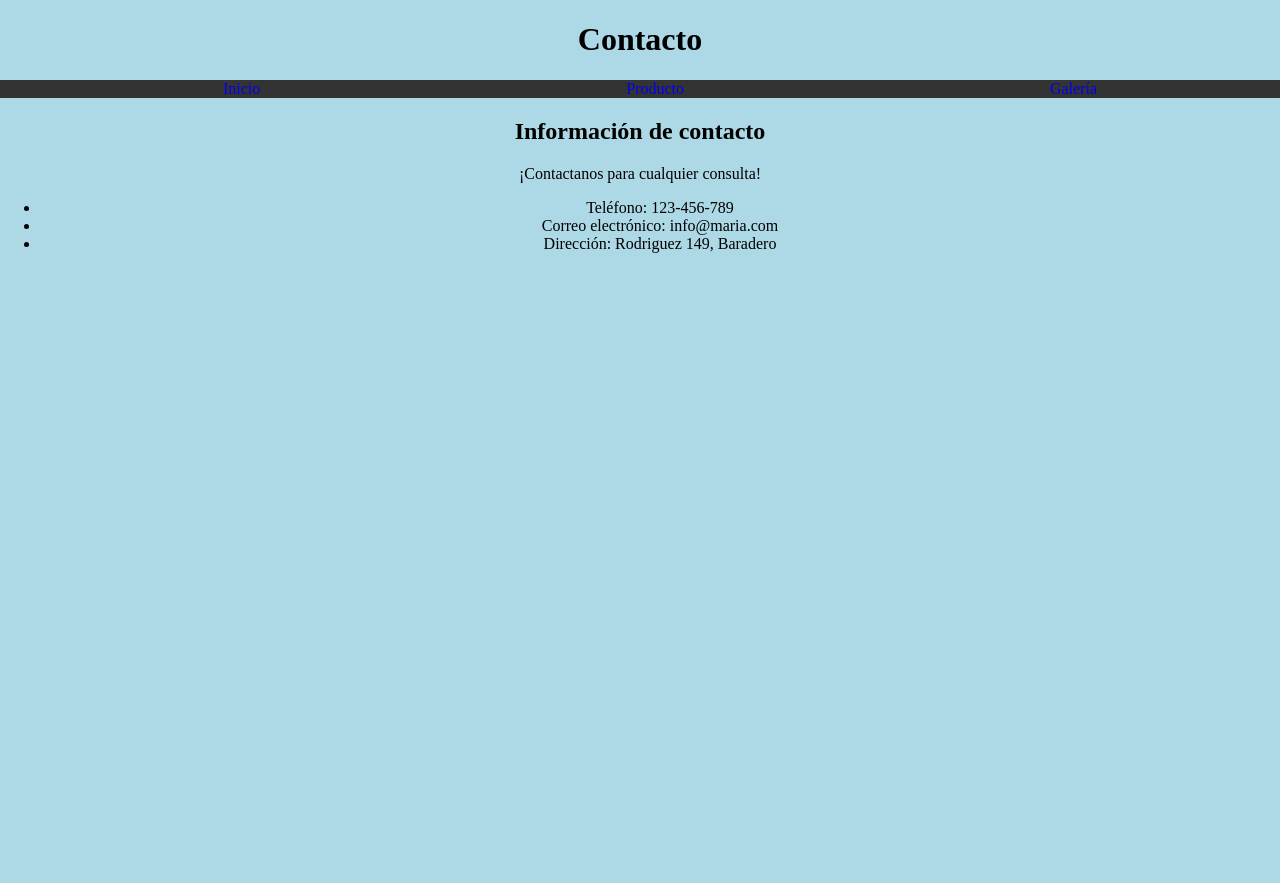
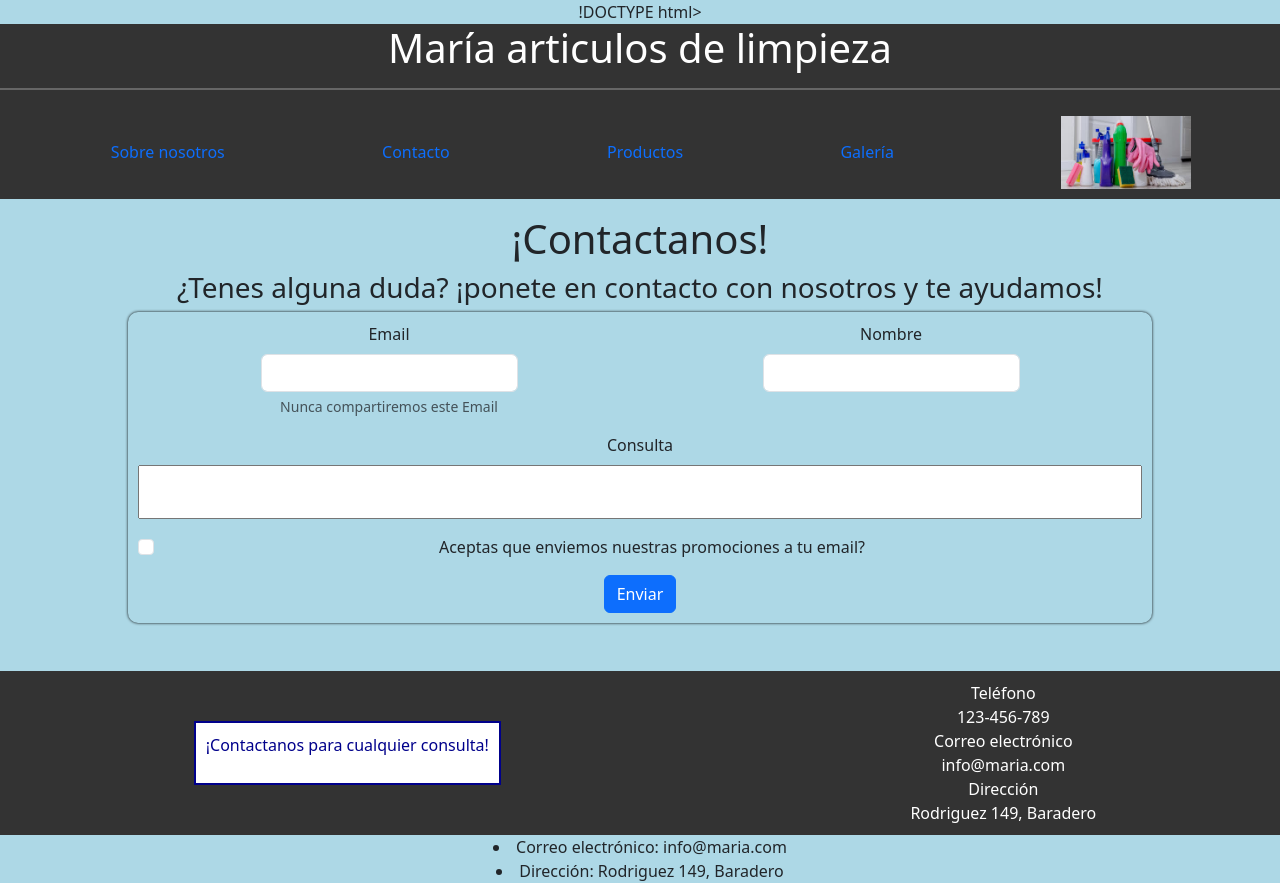
Before and after one commit to francuiti/CursoCoder, a plain HTML site: page pages/contacto.html in a window 1280 px wide. Before the commit the page ends 800 px from the top, so only its background shows below. Drawn offline with nearby package versions, Linux system fonts and the light colour scheme.

Commit message:
contacto.html

```diff
--- a/pages/contacto.html
+++ b/pages/contacto.html
@@ -1,28 +1,71 @@
-<!DOCTYPE html>
+!DOCTYPE html>
 <html lang="es">
 <head>
+    <link href="https://cdn.jsdelivr.net/npm/bootstrap@5.3.3/dist/css/bootstrap.min.css" rel="stylesheet" integrity="sha384-QWTKZyjpPEjISv5WaRU9OFeRpok6YctnYmDr5pNlyT2bRjXh0JMhjY6hW+ALEwIH" crossorigin="anonymous">
+    <script src="https://cdn.jsdelivr.net/npm/bootstrap@5.3.3/dist/js/bootstrap.bundle.min.js" integrity="sha384-YvpcrYf0tY3lHB60NNkmXc5s9fDVZLESaAA55NDzOxhy9GkcIdslK1eN7N6jIeHz" crossorigin="anonymous"></script>
+
     <meta charset="UTF-8">
     <meta name="viewport" content="width=device-width, initial-scale=1.0">
     <link rel="stylesheet" href="../css/style.css">
     <title>Contacto</title>
 </head>
 <body>
-    <header>
-        <h1>Contacto</h1>
-        <nav>
-            <ul>
-                <li><a href="index.html">Inicio</a></li>
-                <li><a href="producto.html">Producto</a></li>
-                <li><a href="galeria.html">Galería</a></li>
-            </ul>
-        </nav>
-    </header>
+    <nav>
+        <h1>María articulos de limpieza</h1>
+        <hr style="border: 1px white solid;">
+        <ul>
+            <li><a href="../index.html#about">Sobre nosotros</a></li>
+            <li><a href="contacto.html">Contacto</a></li>
+            <li><a href="../index.html#product">Productos</a></li>
+            <li><a href="galeria.html">Galería</a></li>
+            <img src="../assets/images.jpg" alt="imagen de un producto de limpieza">
+    </ul>
 
-    <section id="informacion-contacto">
-        <h2>Información de contacto</h2>
+    </nav>
+
+    <h1>¡Contactanos!</h1>
+    <h3>¿Tenes alguna duda? ¡ponete en contacto con nosotros y te ayudamos!</h3>
+    <form>
+        <div id="uno">
+        <div class="mb-3">
+          <label for="exampleInputEmail1" class="form-label">Email</label>
+          <input required type="email" class="form-control" id="exampleInputEmail1" aria-describedby="emailHelp">
+          <div id="emailHelp" class="form-text">Nunca compartiremos este Email</div>
+        </div>
+        <div class="mb-3">
+            <label for="exampleInputEmail1" class="form-label">Nombre</label>
+            <input required type="text" class="form-control" id="exampleInputEmail1" aria-describedby="emailHelp">
+            <div id="emailHelp" class="form-text"></div>
+          </div>
+          </div>
+        <div class="mb-3">
+          <label for="exampleInputPassword1" class="form-label">Consulta</label>
+          <textarea required></textarea>
+        </div>
+        <div class="mb-3 form-check">
+          <input type="checkbox" class="form-check-input" id="exampleCheck1">
+          <label class="form-check-label" for="exampleCheck1">Aceptas que enviemos nuestras promociones a tu email?</label>
+        </div>
+        <button type="submit" class="btn btn-primary">Enviar</button>
+      </form>
+
+
+    <br><br>
+
+    <footer>
+        <div id="info">
         <p>¡Contactanos para cualquier consulta!</p>
+        </div>
+        <div>
         <ul>
-            <li>Teléfono: 123-456-789</li>
+            <li>Teléfono <br> 123-456-789</li>
+            <li>Correo electrónico <br> info@maria.com</li>
+            <li>Dirección <br> Rodriguez 149, Baradero</li>
+        </ul>
+        </div>
+        </footer>
+</body>
+</html>
             <li>Correo electrónico: info@maria.com</li>
             <li>Dirección: Rodriguez 149, Baradero</li>
         </ul>
```
